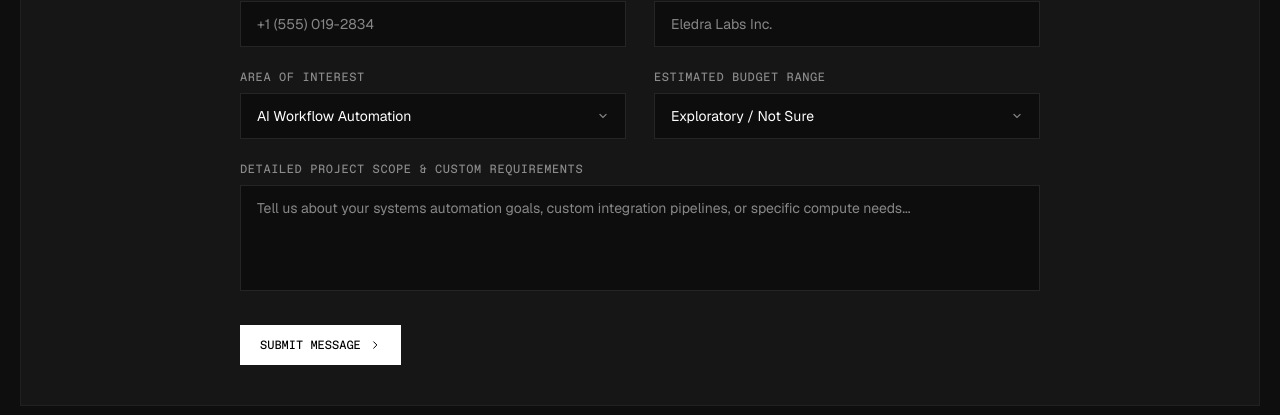
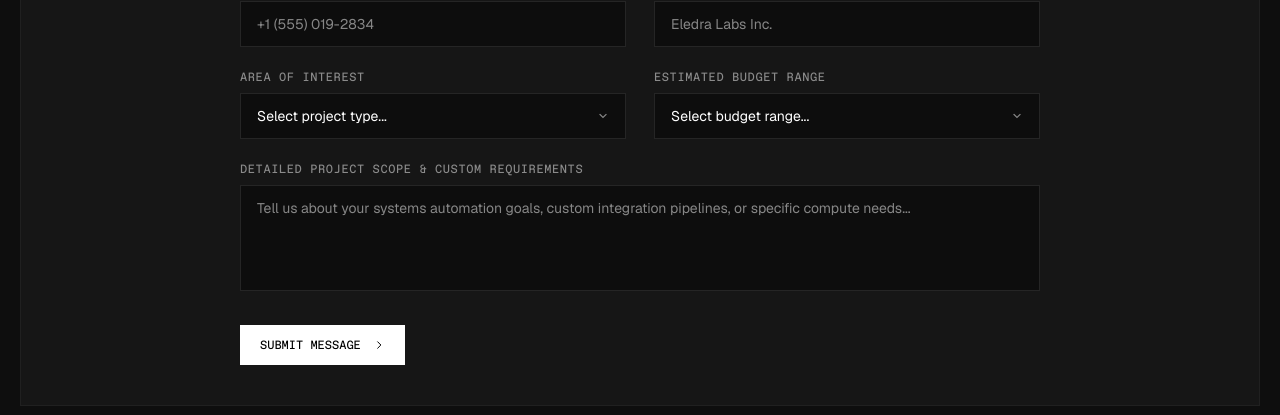
Before and after one commit to SOBANEJAZ/eledralabs-landing-page-2.0, a Next.js app: page /contact in a window 1280 px wide. Shown: the part 678-1093 px from the top of the page. Built offline with nearby package versions, Linux system fonts and the light colour scheme; no server answers.

Commit message:
feat: EmailJS integration on contact form — loading, error and success states

```diff
--- a/components/Contact.tsx
+++ b/components/Contact.tsx
@@ -1,21 +1,75 @@
 'use client'
 
-import { useState } from 'react'
+import { useState, useRef } from 'react'
+import emailjs from '@emailjs/browser'
+
+// ─── EmailJS config pulled from .env.local ───────────────────────────────────
+const SERVICE_ID  = process.env.NEXT_PUBLIC_EMAILJS_SERVICE_ID!
+const TEMPLATE_ID = process.env.NEXT_PUBLIC_EMAILJS_TEMPLATE_ID!
+const PUBLIC_KEY  = process.env.NEXT_PUBLIC_EMAILJS_PUBLIC_KEY!
+
+// ─── Types ────────────────────────────────────────────────────────────────────
+type Status = 'idle' | 'loading' | 'success' | 'error'
 
 export default function Contact() {
-  const [submitted, setSubmitted] = useState(false)
+  const formRef = useRef<HTMLFormElement>(null)
+  const [status, setStatus] = useState<Status>('idle')
+  const [errorMsg, setErrorMsg] = useState('')
 
-  const handleSubmit = (e: React.FormEvent<HTMLFormElement>) => {
+  // ─── Controlled field state ─────────────────────────────────────────────────
+  const [fields, setFields] = useState({
+    from_name:    '',
+    from_email:   '',
+    phone:        '',
+    organization: '',
+    interest:     '',
+    budget:       '',
+    message:      '',
+  })
+
+  const set = (key: keyof typeof fields) =>
+    (e: React.ChangeEvent<HTMLInputElement | HTMLTextAreaElement | HTMLSelectElement>) =>
+      setFields(prev => ({ ...prev, [key]: e.target.value }))
+
+  // ─── Submit ─────────────────────────────────────────────────────────────────
+  const handleSubmit = async (e: React.FormEvent<HTMLFormElement>) => {
     e.preventDefault()
-    setSubmitted(true)
+    if (!formRef.current) return
+
+    setStatus('loading')
+    setErrorMsg('')
+
+    try {
+      await emailjs.sendForm(SERVICE_ID, TEMPLATE_ID, formRef.current, {
+        publicKey: PUBLIC_KEY,
+      })
+      setStatus('success')
+      setFields({
+        from_name: '', from_email: '', phone: '',
+        organization: '', interest: '', budget: '', message: '',
+      })
+    } catch (err: unknown) {
+      console.error('EmailJS error:', err)
+      const message =
+        err instanceof Error ? err.message : 'Something went wrong. Please try again.'
+      setErrorMsg(message)
+      setStatus('error')
+    }
   }
+
+  const reset = () => { setStatus('idle'); setErrorMsg('') }
+
+  // ─── Shared input class ─────────────────────────────────────────────────────
+  const inputCls =
+    'bg-black/40 border border-white/10 rounded-none px-4 py-3 text-sm text-white ' +
+    'focus:outline-none focus:border-white/40 transition-colors w-full'
 
   return (
     <section
       id="contact"
       className="spa-section flex flex-col gap-6 md:gap-10 mb-5 md:mb-8 lg:mb-17.5 scroll-mt-17"
     >
-      {/* Header Banner */}
+      {/* ── Header Banner ─────────────────────────────────────────────────── */}
       <div className="border border-border -mb-4 md:-mb-6">
         <div className="h-80 border-b border-border flex flex-col gap-5 px-5 pt-0 pb-5 relative overflow-hidden">
           <div
@@ -50,28 +104,18 @@ export default function Contact() {
         </div>
       </div>
 
-      {/* Form Area */}
+      {/* ── Form Area ─────────────────────────────────────────────────────── */}
       <div className="border border-border p-8 bg-surface-card flex flex-col justify-center gap-8 font-sans">
-        {submitted ? (
+
+        {/* ── SUCCESS state ──────────────────────────────────────────────── */}
+        {status === 'success' ? (
           <div className="max-w-200 mx-auto w-full flex flex-col items-center justify-center gap-4 py-16 text-center">
             <div
               className="w-14 h-14 rounded-full flex items-center justify-center"
               style={{ background: 'rgba(255,255,255,0.08)', border: '1px solid rgba(255,255,255,0.15)' }}
             >
-              <svg
-                width="24"
-                height="24"
-                viewBox="0 0 24 24"
-                fill="none"
-                xmlns="http://www.w3.org/2000/svg"
-              >
-                <path
-                  d="M5 13L9 17L19 7"
-                  stroke="white"
-                  strokeWidth="2"
-                  strokeLinecap="square"
-                  strokeLinejoin="miter"
-                />
+              <svg width="24" height="24" viewBox="0 0 24 24" fill="none">
+                <path d="M5 13L9 17L19 7" stroke="white" strokeWidth="2" strokeLinecap="square" strokeLinejoin="miter" />
               </svg>
             </div>
             <h3 className="text-white text-xl font-sans font-medium">Message Sent</h3>
@@ -79,14 +123,17 @@ export default function Contact() {
               Thank you! The Eledra Labs team will contact you shortly.
             </p>
             <button
-              onClick={() => setSubmitted(false)}
+              onClick={reset}
               className="mt-4 font-favorit text-xs uppercase tracking-wider text-white/50 border border-white/10 px-4 py-2 hover:bg-white/5 hover:text-white transition-colors"
             >
               Send Another
             </button>
           </div>
+
         ) : (
+          /* ── FORM (idle / loading / error) ─────────────────────────────── */
           <form
+            ref={formRef}
             className="flex flex-col gap-2.5 max-w-200 mx-auto w-full"
             onSubmit={handleSubmit}
           >
@@ -98,9 +145,12 @@ export default function Contact() {
                 </label>
                 <input
                   required
+                  name="from_name"
                   type="text"
                   placeholder="Alex Carter"
-                  className="bg-black/40 border border-white/10 rounded-none px-4 py-3 text-sm text-white focus:outline-none focus:border-white/40 transition-colors"
+                  value={fields.from_name}
+                  onChange={set('from_name')}
+                  className={inputCls}
                 />
               </div>
               <div className="flex flex-col gap-1">
@@ -109,9 +159,12 @@ export default function Contact() {
                 </label>
                 <input
                   required
+                  name="from_email"
                   type="email"
                   placeholder="alex@company.com"
-                  className="bg-black/40 border border-white/10 rounded-none px-4 py-3 text-sm text-white focus:outline-none focus:border-white/40 transition-colors"
+                  value={fields.from_email}
+                  onChange={set('from_email')}
+                  className={inputCls}
                 />
               </div>
             </div>
@@ -124,9 +177,12 @@ export default function Contact() {
                 </label>
                 <input
                   required
+                  name="phone"
                   type="tel"
                   placeholder="+1 (555) 019-2834"
-                  className="bg-black/40 border border-white/10 rounded-none px-4 py-3 text-sm text-white focus:outline-none focus:border-white/40 transition-colors"
+                  value={fields.phone}
+                  onChange={set('phone')}
+                  className={inputCls}
                 />
               </div>
               <div className="flex flex-col gap-1">
@@ -135,9 +191,12 @@ export default function Contact() {
                 </label>
                 <input
                   required
+                  name="organization"
                   type="text"
                   placeholder="Eledra Labs Inc."
-                  className="bg-black/40 border border-white/10 rounded-none px-4 py-3 text-sm text-white focus:outline-none focus:border-white/40 transition-colors"
+                  value={fields.organization}
+                  onChange={set('organization')}
+                  className={inputCls}
                 />
               </div>
             </div>
@@ -150,15 +209,18 @@ export default function Contact() {
                 </label>
                 <select
                   required
-                  className="contact-select bg-black/40 border border-white/10 rounded-none px-4 py-3 text-sm text-white focus:outline-none focus:border-white/40 transition-colors appearance-none cursor-pointer"
+                  name="interest"
+                  value={fields.interest}
+                  onChange={set('interest')}
+                  className="contact-select bg-black/40 border border-white/10 rounded-none px-4 py-3 text-sm text-white focus:outline-none focus:border-white/40 transition-colors appearance-none cursor-pointer w-full"
                 >
                   <option value="" disabled hidden>Select project type...</option>
-                  <option value="workflow">AI Workflow Automation</option>
-                  <option value="voice">Conversational Voice Agents</option>
-                  <option value="chatbots">Custom LLM Chatbots</option>
-                  <option value="compute">GPU Compute Orchestration</option>
-                  <option value="rl">Reinforcement Learning Stack</option>
-                  <option value="custom">Other Custom Architectures</option>
+                  <option value="AI Workflow Automation">AI Workflow Automation</option>
+                  <option value="Conversational Voice Agents">Conversational Voice Agents</option>
+                  <option value="Custom LLM Chatbots">Custom LLM Chatbots</option>
+                  <option value="GPU Compute Orchestration">GPU Compute Orchestration</option>
+                  <option value="Reinforcement Learning Stack">Reinforcement Learning Stack</option>
+                  <option value="Other Custom Architectures">Other Custom Architectures</option>
                 </select>
               </div>
               <div className="flex flex-col gap-1">
@@ -167,60 +229,81 @@ export default function Contact() {
                 </label>
                 <select
                   required
-                  className="contact-select bg-black/40 border border-white/10 rounded-none px-4 py-3 text-sm text-white focus:outline-none focus:border-white/40 transition-colors appearance-none cursor-pointer"
+                  name="budget"
+                  value={fields.budget}
+                  onChange={set('budget')}
+                  className="contact-select bg-black/40 border border-white/10 rounded-none px-4 py-3 text-sm text-white focus:outline-none focus:border-white/40 transition-colors appearance-none cursor-pointer w-full"
                 >
                   <option value="" disabled hidden>Select budget range...</option>
-                  <option value="exploratory">Exploratory / Not Sure</option>
-                  <option value="under-10k">Under $10,000 / month</option>
-                  <option value="10k-30k">$10,000 - $30,000 / month</option>
-                  <option value="30k-100k">$30,000 - $100,000 / month</option>
-                  <option value="enterprise">$100,000+ / month (Enterprise)</option>
+                  <option value="Exploratory / Not Sure">Exploratory / Not Sure</option>
+                  <option value="Under $10,000 / month">Under $10,000 / month</option>
+                  <option value="$10,000 - $30,000 / month">$10,000 – $30,000 / month</option>
+                  <option value="$30,000 - $100,000 / month">$30,000 – $100,000 / month</option>
+                  <option value="$100,000+ / month (Enterprise)">$100,000+ / month (Enterprise)</option>
                 </select>
               </div>
             </div>
 
-            {/* Row 4: Requirements textarea */}
+            {/* Row 4: Message textarea */}
             <div className="flex flex-col gap-1">
               <label className="text-xs uppercase font-favorit tracking-wider text-white/50">
                 Detailed Project Scope &amp; Custom Requirements
               </label>
               <textarea
+                name="message"
                 placeholder="Tell us about your systems automation goals, custom integration pipelines, or specific compute needs..."
                 rows={4}
-                className="bg-black/40 border border-white/10 rounded-none px-4 py-3 text-sm text-white focus:outline-none focus:border-white/40 transition-colors resize-none"
+                value={fields.message}
+                onChange={set('message')}
+                className="bg-black/40 border border-white/10 rounded-none px-4 py-3 text-sm text-white focus:outline-none focus:border-white/40 transition-colors resize-none w-full"
               />
             </div>
 
-            {/* Submit */}
+            {/* Error banner */}
+            {status === 'error' && (
+              <div className="flex items-start gap-3 border border-red-500/30 bg-red-500/10 px-4 py-3 text-sm text-red-400">
+                <svg width="16" height="16" viewBox="0 0 16 16" fill="none" className="shrink-0 mt-0.5">
+                  <path d="M8 5V8M8 11H8.01M2 8C2 4.686 4.686 2 8 2C11.314 2 14 4.686 14 8C14 11.314 11.314 14 8 14C4.686 14 2 11.314 2 8Z" stroke="currentColor" strokeLinecap="square"/>
+                </svg>
+                <span>{errorMsg || 'Failed to send. Please try again or email us directly.'}</span>
+              </div>
+            )}
+
+            {/* Submit button */}
             <button
               type="submit"
-              className="group inline-flex w-fit shrink-0 items-center justify-center gap-1 whitespace-nowrap font-favorit uppercase transition-colors hover:cursor-pointer bg-white text-black min-h-10 px-5 py-3 text-xs leading-none self-start mt-4"
+              disabled={status === 'loading'}
+              className="group inline-flex w-fit shrink-0 items-center justify-center gap-2 whitespace-nowrap font-favorit uppercase transition-colors hover:cursor-pointer bg-white text-black min-h-10 px-5 py-3 text-xs leading-none self-start mt-4 disabled:opacity-60 disabled:cursor-not-allowed"
             >
-              Submit Message
-              <div className="w-3 h-3 overflow-hidden relative ml-1">
-                <div className="flex -translate-x-full transition-transform duration-300 ease-in-out group-hover:translate-x-0">
+              {status === 'loading' ? (
+                <>
+                  {/* Spinner */}
                   <svg
-                    width="12"
-                    height="12"
-                    viewBox="0 0 12 12"
+                    className="animate-spin w-3 h-3 shrink-0"
+                    viewBox="0 0 24 24"
                     fill="none"
                     xmlns="http://www.w3.org/2000/svg"
-                    className="w-3 h-3 shrink-0"
                   >
-                    <path d="M4.75 9.125L7.875 6L4.75 2.875" stroke="currentColor" strokeLinecap="square" />
+                    <circle className="opacity-25" cx="12" cy="12" r="10" stroke="currentColor" strokeWidth="4" />
+                    <path className="opacity-75" fill="currentColor" d="M4 12a8 8 0 018-8v4a4 4 0 00-4 4H4z" />
                   </svg>
-                  <svg
-                    width="12"
-                    height="12"
-                    viewBox="0 0 12 12"
-                    fill="none"
-                    xmlns="http://www.w3.org/2000/svg"
-                    className="w-3 h-3 shrink-0"
-                  >
-                    <path d="M4.75 9.125L7.875 6L4.75 2.875" stroke="currentColor" strokeLinecap="square" />
-                  </svg>
-                </div>
-              </div>
+                  Sending...
+                </>
+              ) : (
+                <>
+                  {status === 'error' ? 'Try Again' : 'Submit Message'}
+                  <div className="w-3 h-3 overflow-hidden relative ml-1">
+                    <div className="flex -translate-x-full transition-transform duration-300 ease-in-out group-hover:translate-x-0">
+                      <svg width="12" height="12" viewBox="0 0 12 12" fill="none" className="w-3 h-3 shrink-0">
+                        <path d="M4.75 9.125L7.875 6L4.75 2.875" stroke="currentColor" strokeLinecap="square" />
+                      </svg>
+                      <svg width="12" height="12" viewBox="0 0 12 12" fill="none" className="w-3 h-3 shrink-0">
+                        <path d="M4.75 9.125L7.875 6L4.75 2.875" stroke="currentColor" strokeLinecap="square" />
+                      </svg>
+                    </div>
+                  </div>
+                </>
+              )}
             </button>
           </form>
         )}
--- a/package.json
+++ b/package.json
@@ -9,6 +9,7 @@
     "lint": "next lint"
   },
   "dependencies": {
+    "@emailjs/browser": "^4.4.1",
     "@vercel/analytics": "^2.0.1",
     "@vercel/speed-insights": "^2.0.0",
     "framer-motion": "^12.40.0",
```
Also changed, not shown: 1 other file (tests, documents, lock files or other folders).
